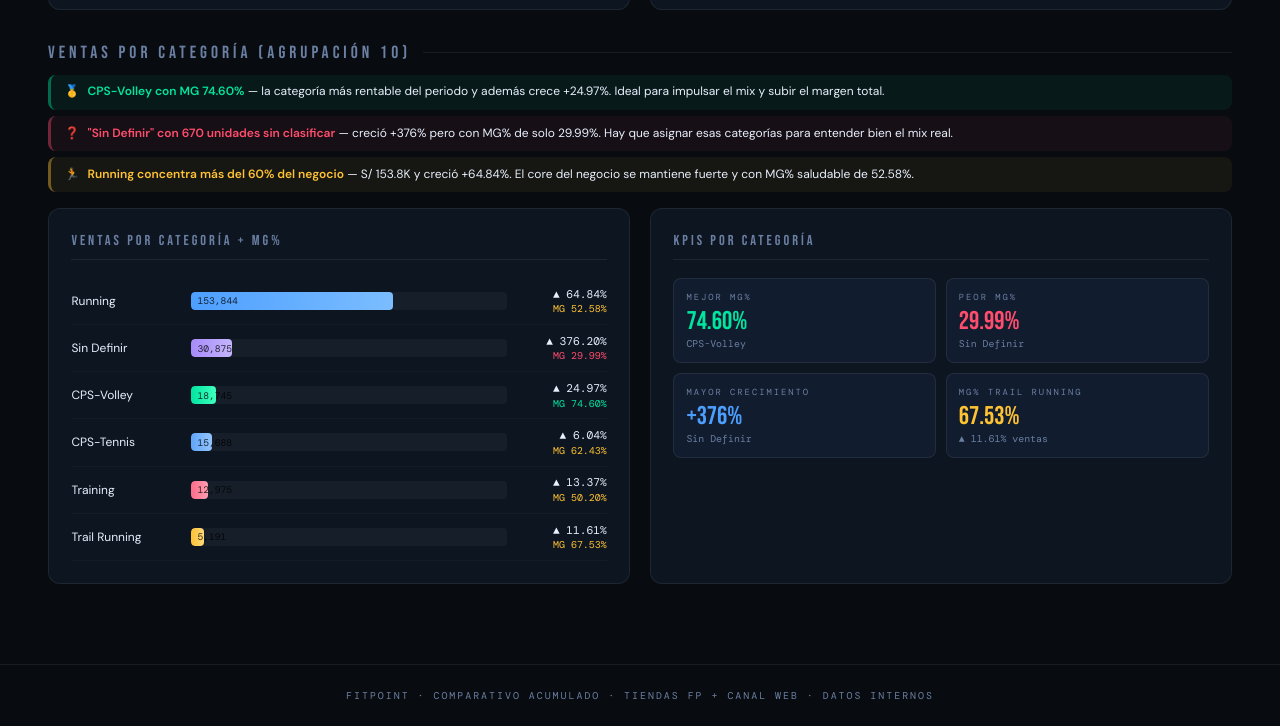
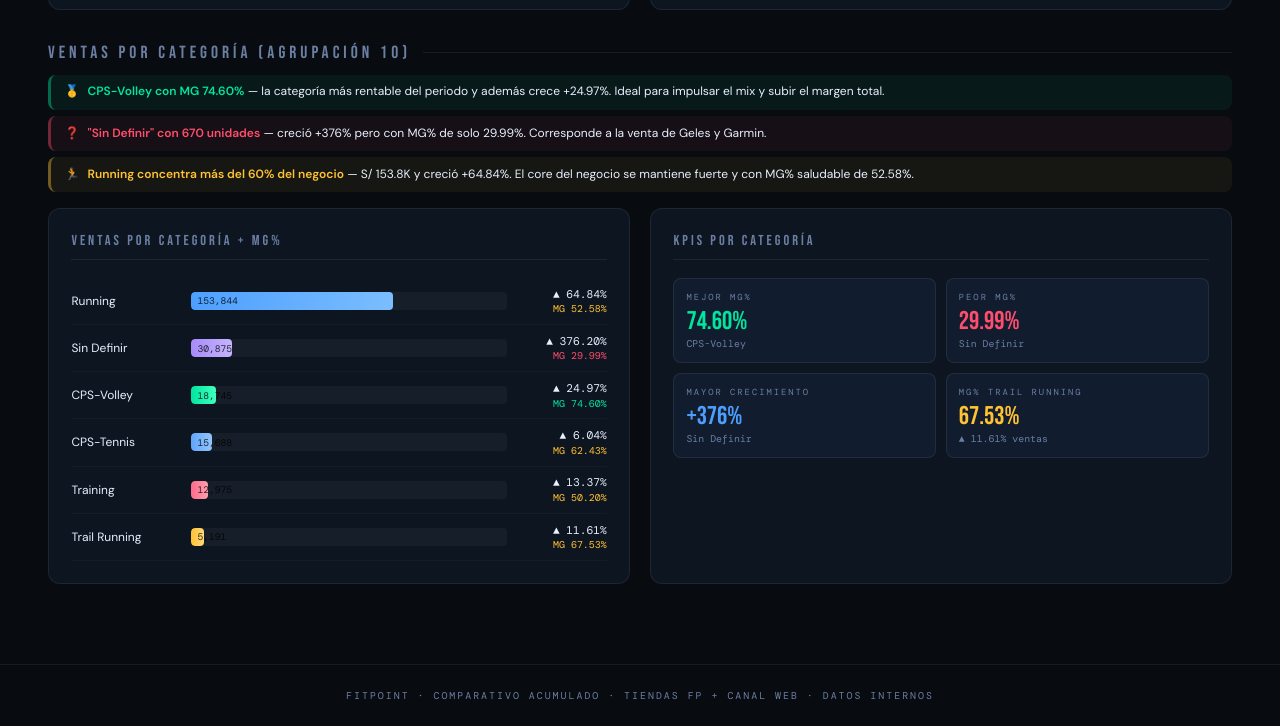
Before and after one commit to matiasortiz7201-1/fitpoint-ventas, a plain HTML site: page index.html in a window 1280 px wide. Shown: the part 2729-3455 px from the top of the page. Drawn offline with nearby package versions, Linux system fonts and the light colour scheme.

Commit message:
Update index.html

```diff
--- a/index.html
+++ b/index.html
@@ -553,7 +553,7 @@
   <div class="sec">Ventas por Categoría (Agrupación 10)</div>
   <div class="sec-insights">
     <div class="sec-insight green"><span class="si-icon">🥇</span><div><strong>CPS-Volley con MG 74.60%</strong> — la categoría más rentable del periodo y además crece +24.97%. Ideal para impulsar el mix y subir el margen total.</div></div>
-    <div class="sec-insight red"><span class="si-icon">❓</span><div><strong>"Sin Definir" con 670 unidades sin clasificar</strong> — creció +376% pero con MG% de solo 29.99%. Hay que asignar esas categorías para entender bien el mix real.</div></div>
+    <div class="sec-insight red"><span class="si-icon">❓</span><div><strong>"Sin Definir" con 670 unidades</strong> — creció +376% pero con MG% de solo 29.99%. Corresponde a la venta de Geles y Garmin.</div></div>
     <div class="sec-insight amber"><span class="si-icon">🏃</span><div><strong>Running concentra más del 60% del negocio</strong> — S/ 153.8K y creció +64.84%. El core del negocio se mantiene fuerte y con MG% saludable de 52.58%.</div></div>
   </div>
   <div class="two-col" style="margin-bottom:2rem;">
```
